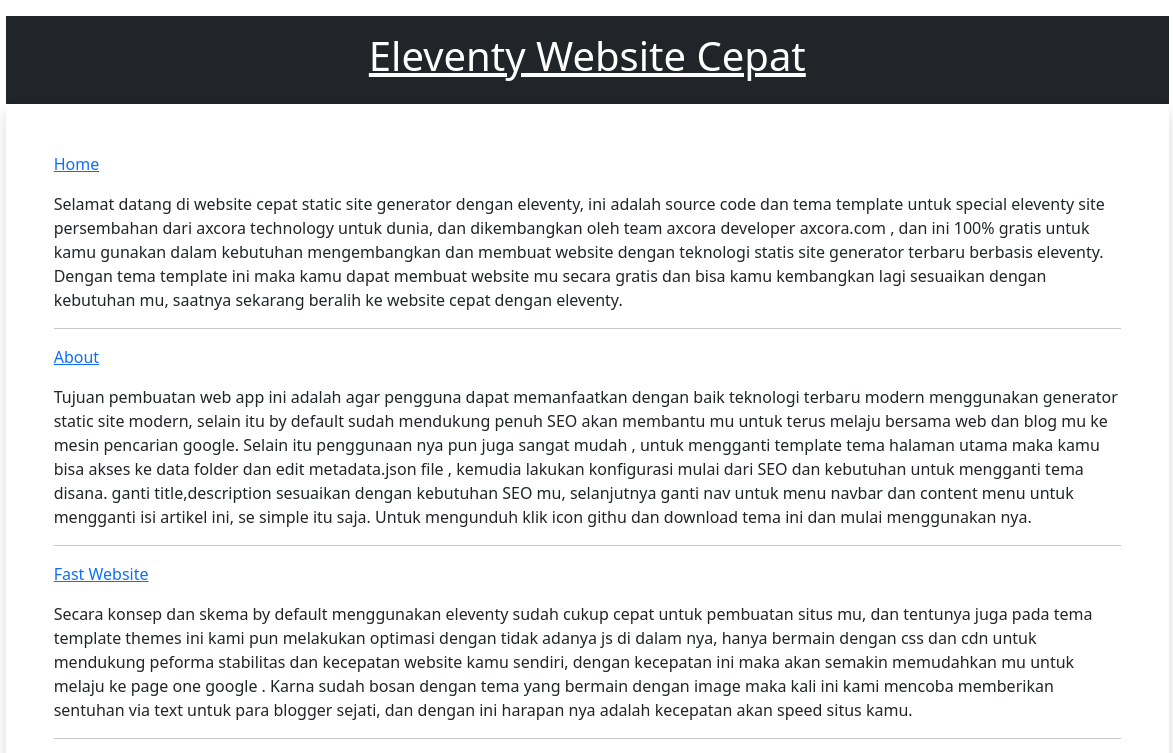
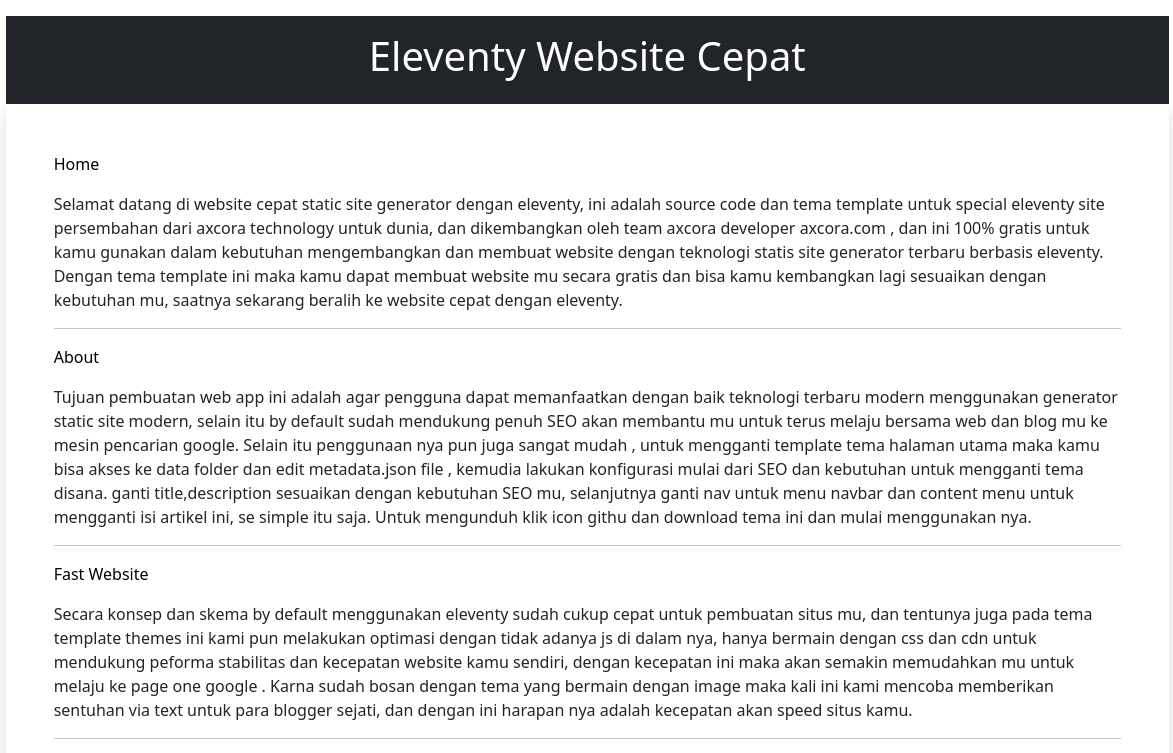
Before and after one commit to mesinkasir/text11ty, an Eleventy site: page index.njk in a window 1280 px wide. Shown: the top 753 px of the page, 107-1280 px from the left. Built offline with nearby package versions, Linux system fonts and the light colour scheme; Eleventy itself is replaced by a stand-in of ours; files that its build step writes are made by us from their sources.

Commit message:
Update css.njk

```diff
--- a/_includes/layouts/css.njk
+++ b/_includes/layouts/css.njk
@@ -1,3 +1,4 @@
 <link href="https://cdn.jsdelivr.net/npm/bootstrap@5.1.3/dist/css/bootstrap.min.css" rel="stylesheet" integrity="sha384-1BmE4kWBq78iYhFldvKuhfTAU6auU8tT94WrHftjDbrCEXSU1oBoqyl2QvZ6jIW3" crossorigin="anonymous">
+<link rel="stylesheet" href="{{ '/css/index.css' | url }}">
 </head>
 <body>
```
